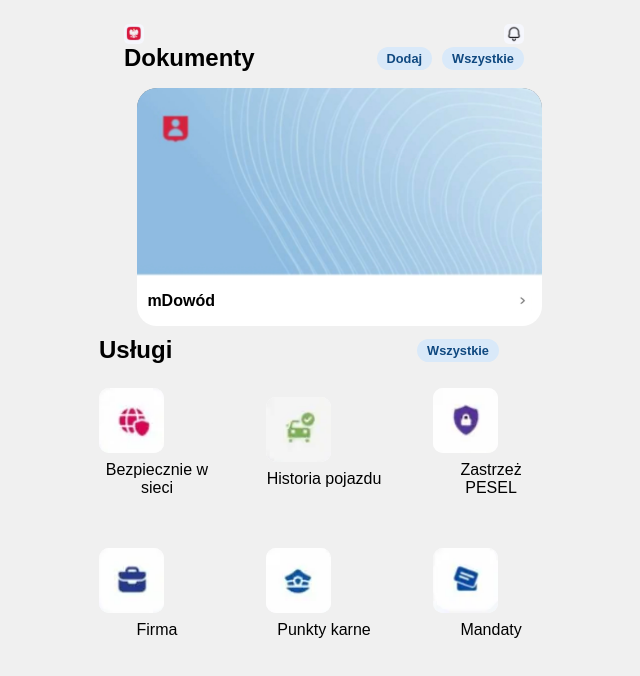
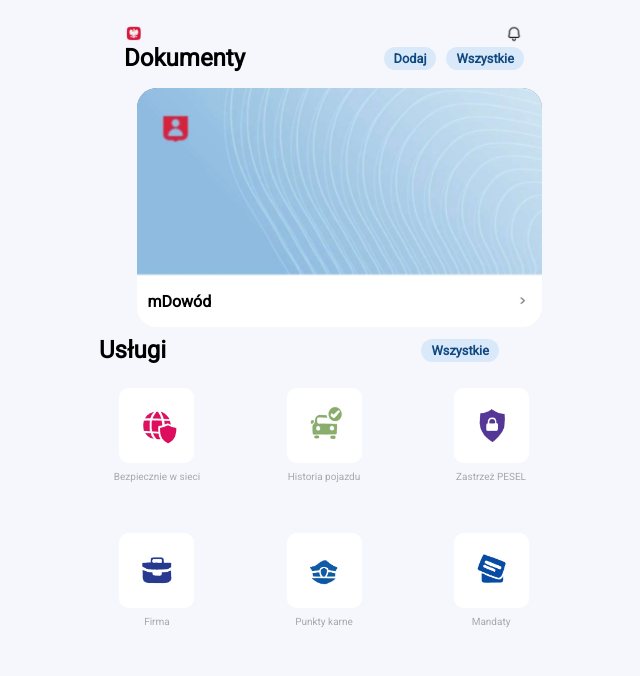
Before and after one commit to Franovvo/CwlObywatel, a plain HTML site: page index.html in a window 1280 px wide. Shown: the whole page, without its empty margins (316-956 px from the left). Drawn offline with Linux system fonts and the light colour scheme.

Commit message:
index.html

```diff
--- a/index.html
+++ b/index.html
@@ -1,18 +1,21 @@
-<!DOCTYPE html>
-<html lang="pl">
+<!DOCTYPE html><html lang="pl">
 <head>
   <meta charset="UTF-8">
   <meta name="viewport" content="width=device-width, initial-scale=1.0">
   <title>Menu</title>
+  <!-- Wczytanie czcionki Roboto -->
+  <link href="https://fonts.googleapis.com/css?family=Roboto&display=swap" rel="stylesheet">
+  <link rel="manifest" href="manifest.json">
+  <meta name="theme-color" content="#104980">
   <style>
     body {
-            background-color: #f0f0f0;
+      background-color: #F6F7FC;
       display: flex;
       flex-direction: column;
       align-items: center;
       justify-content: flex-start;
       height: 100vh;
-            font-family: Arial, sans-serif;
+      font-family: 'Roboto', sans-serif;
       padding: 2vh;
     }
     .header {
@@ -113,16 +116,22 @@
       display: grid;
       grid-template-columns: repeat(3, 1fr);
       gap: 4vw;
-            justify-content: center;
+      justify-items: center;
       align-items: center;
       width: 100%;
       margin-top: 3vh;
     }
+    /* Każdy element w .grid (czyli kwadrat + opis) ma być w jednej kolumnie, wyśrodkowany pionowo i poziomo */
+    .grid > div {
+      display: flex;
+      flex-direction: column;
+      align-items: center;
+    }
     .square {
-            width: 16vw;
-            max-width: 65px;
-            height: 16vw;
-            max-height: 65px;
+      width: 18vw;
+      max-width: 75px;
+      height: 18vw;
+      max-height: 75px;
       background-color: white;
       border-radius: 10px;
       display: flex;
@@ -137,12 +146,12 @@
     }
     .label {
       text-align: center;
-            font-size: 1rem;
+      font-size: 10px;       /* Zmniejszony rozmiar czcionki o ~2px */
       margin-top: 0.5rem;
+      color: #A5A9AC;
+      white-space: nowrap;
     }
   </style>
-    <link rel="manifest" href="manifest.json">
-<meta name="theme-color" content="#104980">
   <script>
     if ("serviceWorker" in navigator) {
       navigator.serviceWorker.register("/service-worker.js")
@@ -152,6 +161,19 @@
   </script>
 </head>
 <body>
+  <div style="
+    position: absolute;
+    top: 219px;
+    left: 27px;
+    width: 292px;
+    height: 57px;
+    background-color: transparent;
+    border: none;
+    z-index: 9999;
+    cursor: pointer;
+    pointer-events: auto;
+" onclick="alert('Kliknięto!')">
+</div>
   <div class="header">
     <img class="placeholder" src="orzeu.jpg" alt=""> <!-- Placeholder w lewym górnym rogu -->
     <img class="placeholder" src="notif.jpg" alt=""> <!-- Placeholder w prawym górnym rogu -->
@@ -181,27 +203,27 @@
     </div>
     <div class="grid">
       <div>
-                <div class="square"><img src="bezpieczenstwo.jpeg" alt=""></div> <!-- Placeholder 1 -->
+        <div class="square"><img src="siec.jpg" alt=""></div> <!-- Placeholder 1 -->
         <div class="label">Bezpiecznie w sieci</div>
       </div>
       <div>
-                <div class="square"><img src="autko.jpeg" alt=""></div> <!-- Placeholder 2 -->
+        <div class="square"><img src="auto.jpg" alt=""></div> <!-- Placeholder 2 -->
         <div class="label">Historia pojazdu</div>
       </div>
       <div>
-                <div class="square"><img src="tarcza.jpeg" alt=""></div> <!-- Placeholder 3 -->
+        <div class="square"><img src="pesel.jpg" alt=""></div> <!-- Placeholder 3 -->
         <div class="label">Zastrzeż PESEL</div>
       </div>
       <div>
-                <div class="square"><img src="teczka.jpeg" alt=""></div> <!-- Placeholder 4 -->
+        <div class="square"><img src="teka.jpg" alt=""></div> <!-- Placeholder 4 -->
         <div class="label">Firma</div>
       </div>
       <div>
-                <div class="square"><img src="policja.jpeg" alt=""></div> <!-- Placeholder 5 -->
+        <div class="square"><img src="czapa.jpg" alt=""></div> <!-- Placeholder 5 -->
         <div class="label">Punkty karne</div>
       </div>
       <div>
-                <div class="square"><img src="bontowarowy.jpeg" alt=""></div> <!-- Placeholder 6 -->
+        <div class="square"><img src="mandat.jpg" alt=""></div> <!-- Placeholder 6 -->
         <div class="label">Mandaty</div>
       </div>
     </div>
```
Lines whose indentation alone changed are shown as unchanged.
